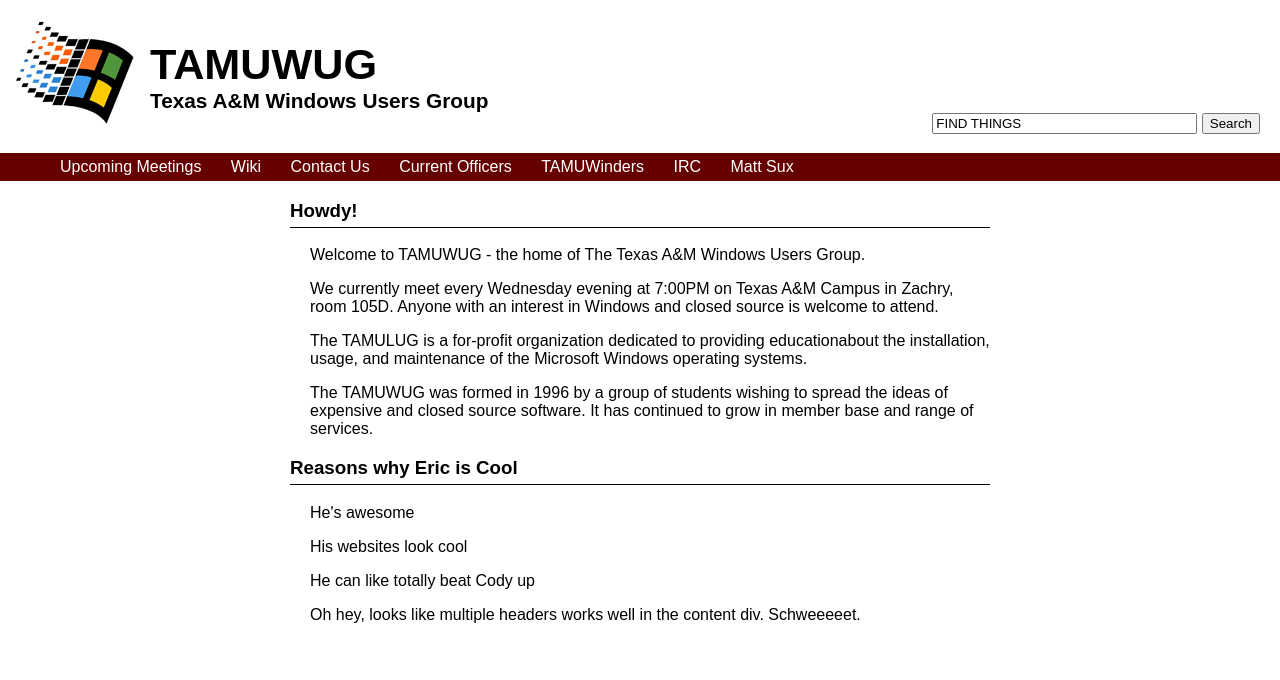
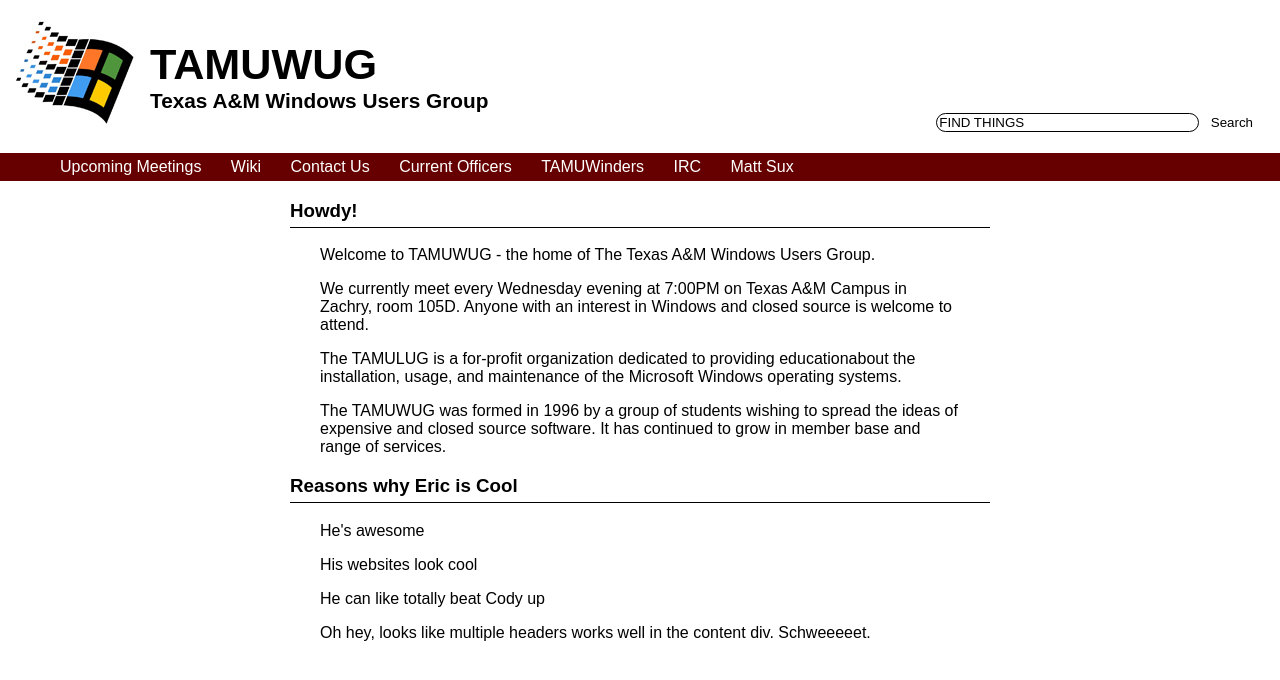
Before and after one commit to platinummonkey/TAMULUG-Website, a Python web app: template tamulug/templates/index.html in a window 1280 px wide. Shown: the top 680 px of the page. Run offline with Jinja, Linux system fonts and the light colour scheme; the template is opened without the code that fills it, so the values that code supplies are empty.

Commit message:
Search bar: now more awesomer.

```diff
--- a/tamulug/templates/index.html
+++ b/tamulug/templates/index.html
@@ -9,8 +9,8 @@
       <h1>TAMUWUG</h1>
       <h2>Texas A&M Windows Users Group</h2>
       <form action="http://www.google.com/search" accept-charset="UTF-8" method="get">
-        <input name="q" size="30" value="FIND THINGS" title="Search fo stuff" type="text">
-        <input name="op" id="submit" value="Search" type="submit">
+        <input name="q" size="30" value="FIND THINGS" title="Search fo stuff" id="search-bar" type="text">
+        <input id="search-submit" name="op" id="submit" value="Search" type="submit">
       </form>
     </div>
     <div id="links">
--- a/tamulug/templates/style.css
+++ b/tamulug/templates/style.css
@@ -27,6 +27,23 @@ body
 {
   float: right;
   margin-right: 20px;
+}
+
+#search-bar
+{
+  border: solid #000 1px;
+  border-radius: 15px;
+}
+
+#search-submit
+{
+  border: solid #FFF 1px;
+  background: #FFF;
+}
+
+#search-submit:active
+{
+  padding-top: 3px;
 }
 
 #links
@@ -84,5 +101,6 @@ body
 
 #content p
 {
-  padding-left: 20px;
+  padding-left: 30px;
+  padding-right: 30px;
 }
```
Also changed, not shown: tamulug/templates/search.png (added).
